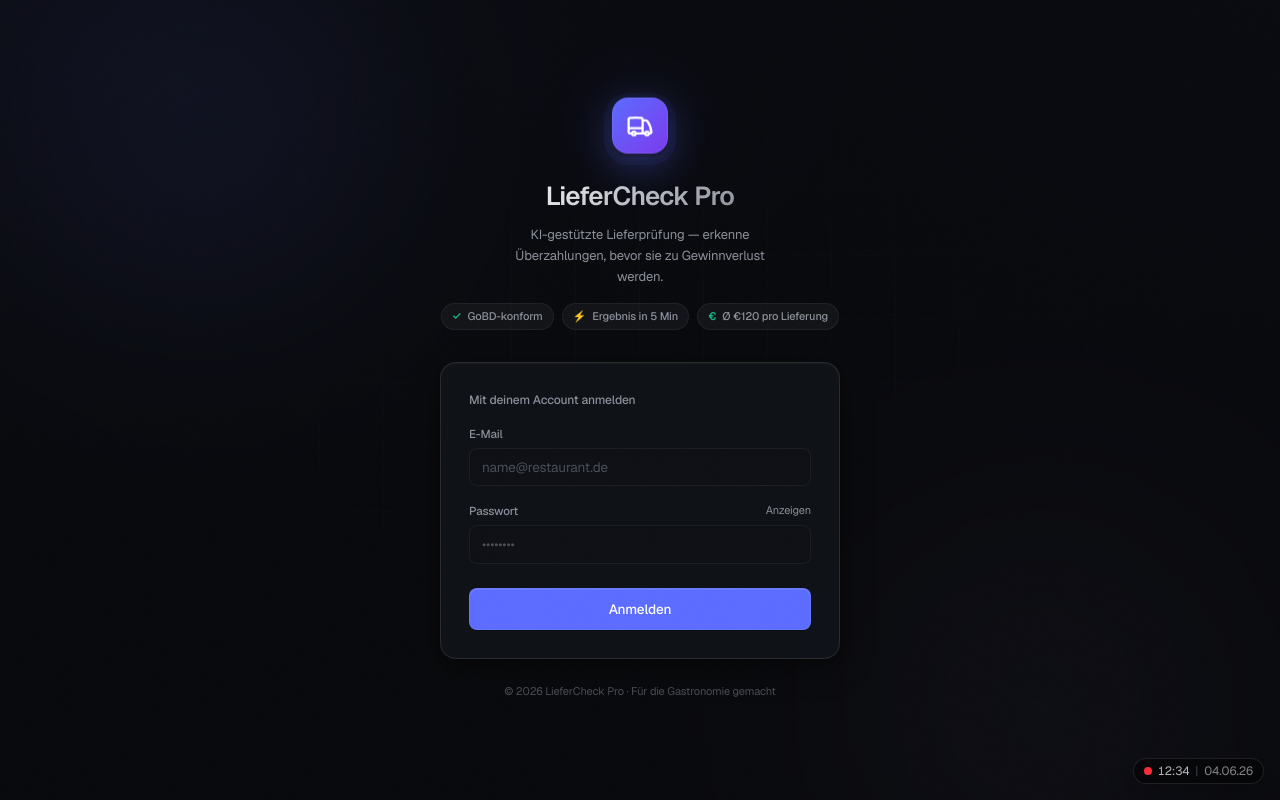
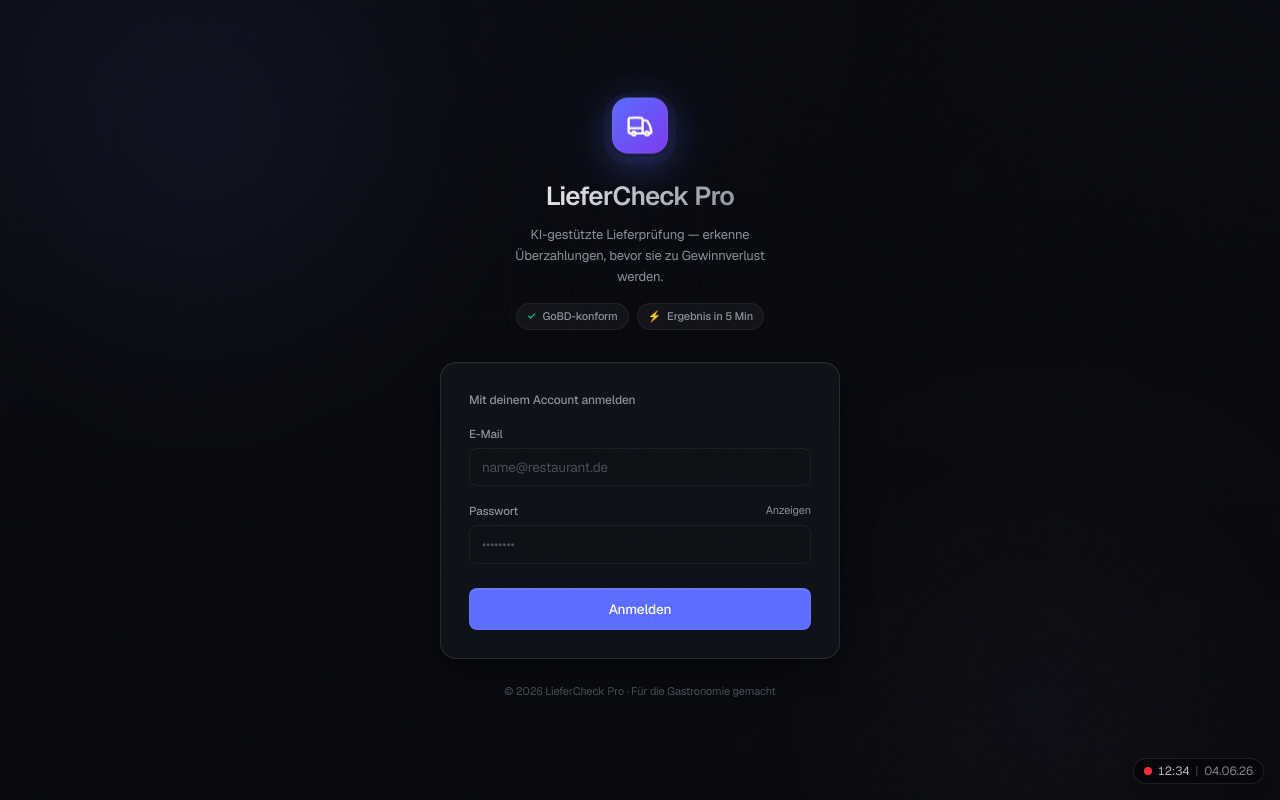
Before and after one commit to roesslebsn-cloud/liefercheck-pro, a Next.js app: page / in a window 1280 px wide. Built offline with nearby package versions, Linux system fonts and the light colour scheme; no server answers.

Commit message:
Login: Badge 120 EUR entfernt

```diff
--- a/app/page.tsx
+++ b/app/page.tsx
@@ -35,7 +35,6 @@ export default function LoginPage() {
             {[
               { icon: "✓", text: "GoBD-konform" },
               { icon: "⚡", text: "Ergebnis in 5 Min" },
-              { icon: "€", text: "Ø €120 pro Lieferung" },
             ].map(chip => (
               <span key={chip.text} className="inline-flex items-center gap-1.5 rounded-full px-2.5 py-1 text-[11px] font-medium"
                 style={{ background: "rgba(255,255,255,0.04)", border: "1px solid var(--border)", color: "var(--text-muted)" }}>
```
